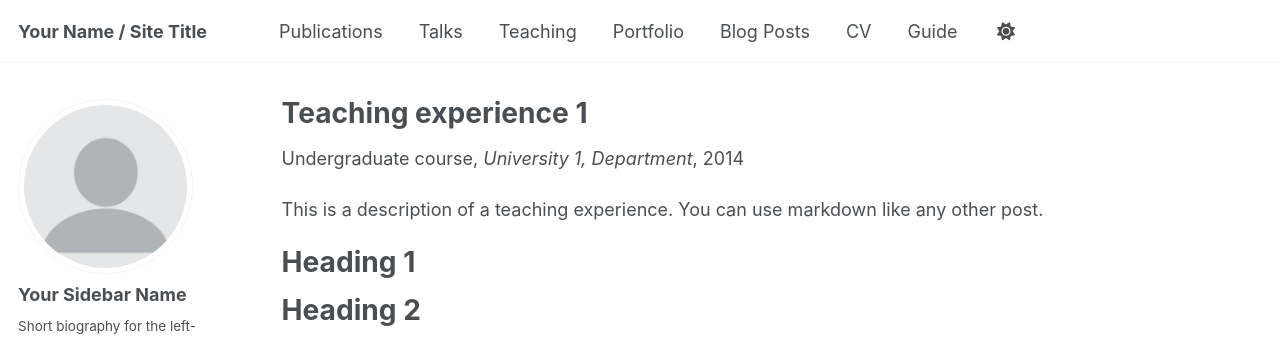
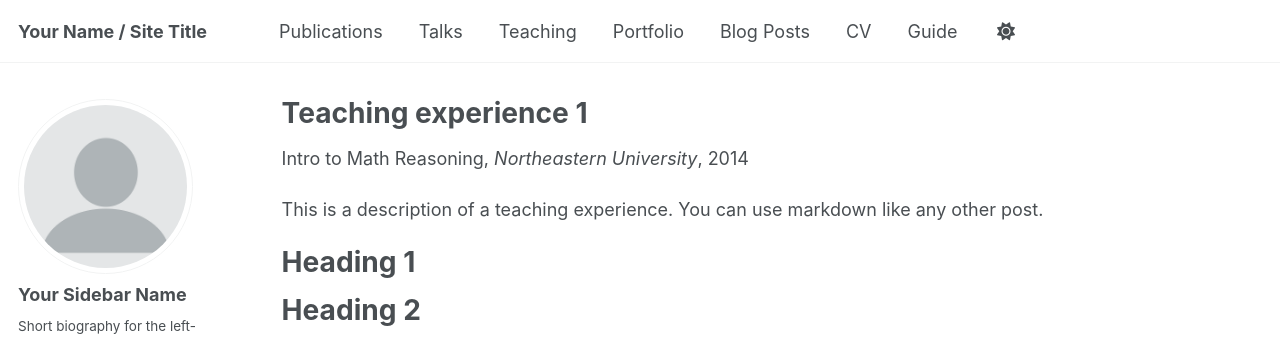
Before and after one commit to tonyxiaochenxiao/tonyxiaochenxiao.github.io, a Jekyll site: the page built from _teaching/2014-spring-teaching-1.md, in a window 1280 px wide and 1054 px high. Shown: the top 338 px of the window. Built offline with Jekyll 4.4.1, drawn with Linux system fonts in a browser that asks for light colours; some web fonts are replaced; a script that is not in the unit is left out.

Commit message:
Update 2014-spring-teaching-1.md

```diff
--- a/_teaching/2014-spring-teaching-1.md
+++ b/_teaching/2014-spring-teaching-1.md
@@ -1,11 +1,11 @@
 ---
 title: "Teaching experience 1"
 collection: teaching
-type: "Undergraduate course"
+type: "Intro to Math Reasoning"
 permalink: /teaching/2014-spring-teaching-1
-venue: "University 1, Department"
+venue: "Northeastern University"
 date: 2014-01-01
-location: "City, Country"
+location: "Boston, US"
 ---
 
 This is a description of a teaching experience. You can use markdown like any other post.
```
